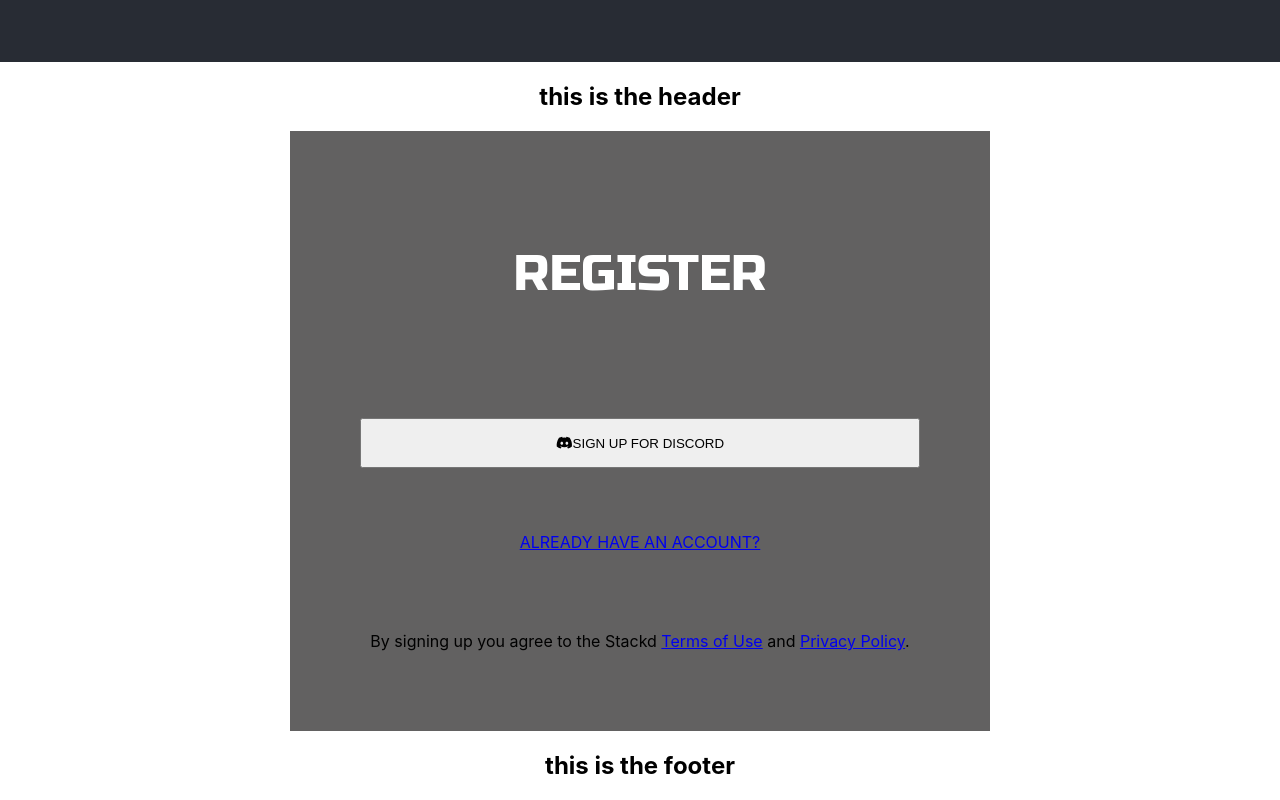
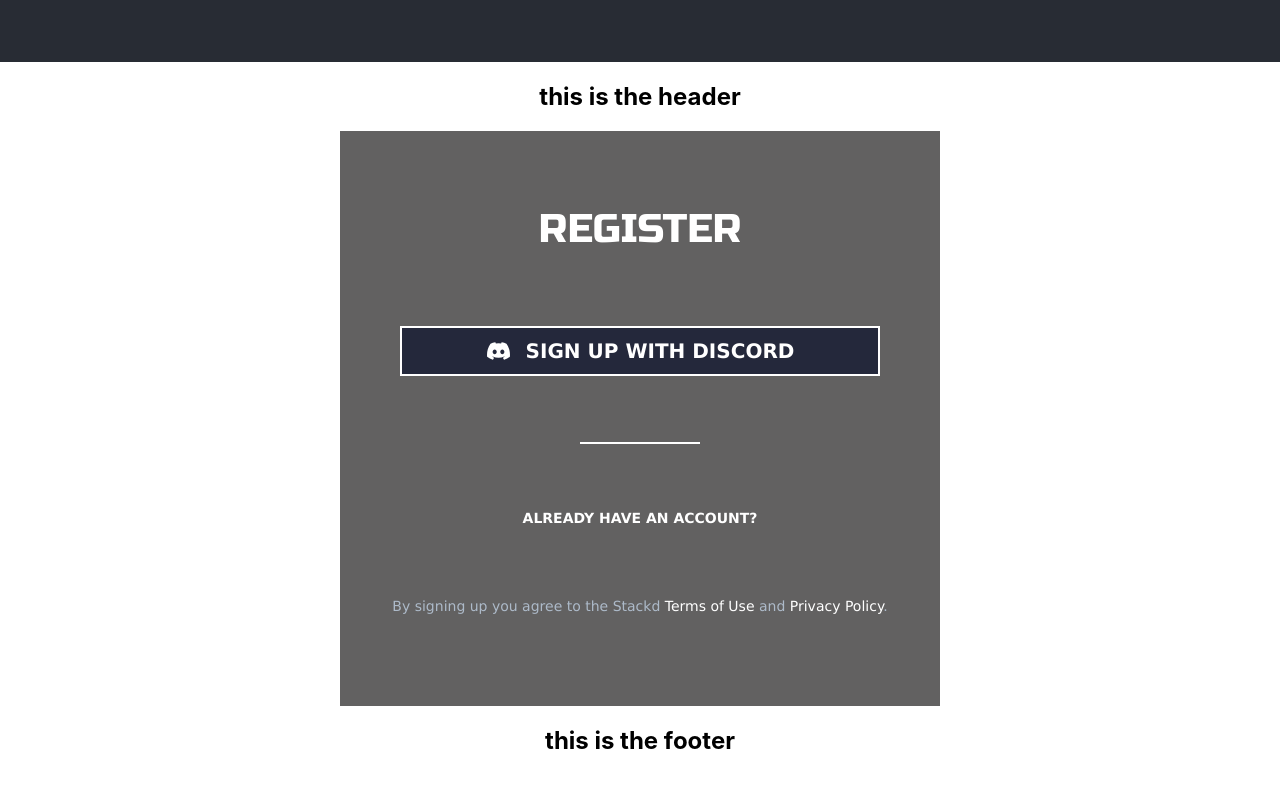
Before and after one commit to jinhao27/frontend, a React (Create React App) app: page /signup in a window 1280 px wide. Shown: the part 738-1538 px from the top of the page. After the commit the page ends 1513 px from the top, so only its background shows below. Built offline with nearby package versions, Linux system fonts and the light colour scheme.

Commit message:
Complete register-area part, needs background image

```diff
--- a/src/components/Register/index.jsx
+++ b/src/components/Register/index.jsx
@@ -10,9 +10,16 @@
         <div id="bg"></div>
         <div id="register-area">
           <h1>REGISTER</h1>
-          <button><FontAwesomeIcon id="icon" icon={faDiscord} />SIGN UP FOR DISCORD</button>
-          <a id="have-account" href="#">ALREADY HAVE AN ACCOUNT?</a>
-          <p>By signing up you agree to the Stackd <a href="#">Terms of Use</a> and <a href="#">Privacy Policy</a>.</p>
+          <form>
+            <button><FontAwesomeIcon id="icon" icon={faDiscord} />SIGN UP WITH DISCORD</button>
+          </form>
+          <div id="hr-line">
+            <hr></hr>
+          </div>
+          <a id="have-account" href="/login">ALREADY HAVE AN ACCOUNT?</a>
+          <div id="terms">
+            <p>By signing up you agree to the Stackd <a href="#">Terms of Use</a> and <a href="#">Privacy Policy</a>.</p>
+          </div>
         </div>
       </div>
     </section>
--- a/src/components/Register/styles.scss
+++ b/src/components/Register/styles.scss
@@ -12,22 +12,77 @@
     flex-direction: column;
     align-items: center;
     justify-content: space-evenly;
-    width: 700px;
-    height: 600px;
+    width: 600px;
+    height: 575px;
     background-color: rgba(22, 20, 20, 0.67);
+}
+
+#register-area form {
+    width: 80%;
+    height: 50px;
 }
 
 h1 {
     font-family: Russo One;
     font-style: normal;
     font-weight: normal;
-    font-size: 50px;
+    font-size: 40px;
     line-height: 60px;
     text-align: center;
     color: #FFFFFF;
+    margin: 10px;
+}
+
+#icon {
+    margin-right: 15px;
 }
 
 button {
-    width: 80%;
-    height: 50px;
+    width: 100%;
+    height: 100%;
+    border: 2px solid white;
+    background-color: #24283B;
+    font-family: Verdana;
+    font-style: normal;
+    font-weight: bold;
+    font-size: 20px;
+    color: #FFFFFF;
 }
+
+#hr-line {
+    width: 20%;
+}
+
+hr {
+    border: 1px solid white;
+}
+
+#have-account {
+    font-family: Verdana;
+    font-style: normal;
+    font-weight: bold;
+    font-size: 14px;
+    text-decoration: none;
+    color: #FFFFFF;
+}
+
+#terms {
+    margin-bottom: 20px;
+}
+
+#terms p {
+    font-family: Verdana;
+    font-style: normal;
+    font-weight: normal;
+    font-size: 14px;
+    color: #ADBAC9;
+}
+
+#terms a {
+    font-family: Verdana;
+    font-style: normal;
+    font-weight: normal;
+    font-size: 14px;
+    text-decoration: none;
+    color: #FFFFFF;
+}
```
